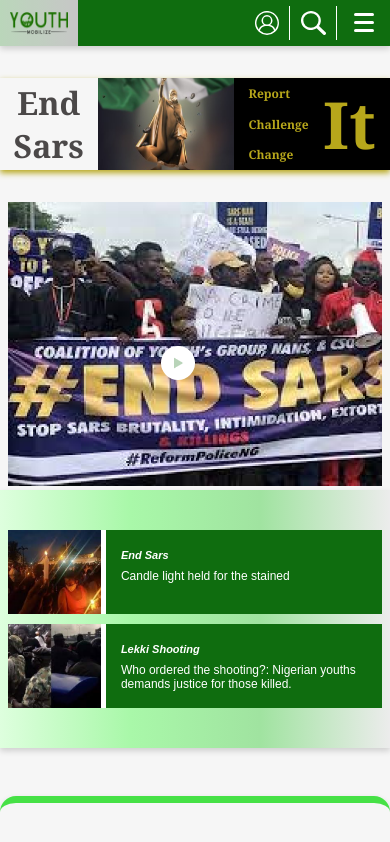
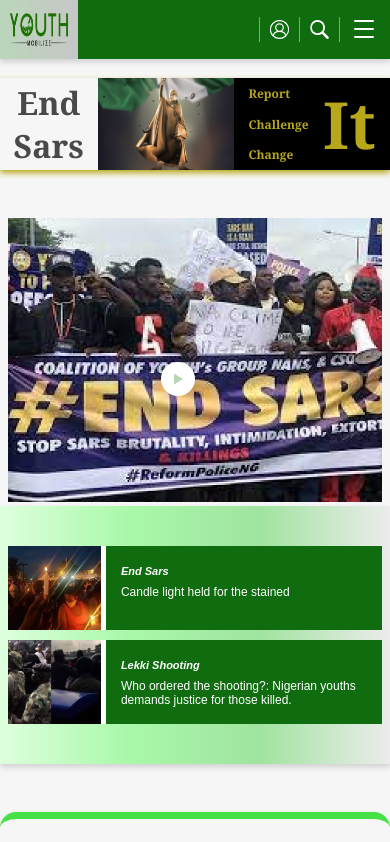
Before and after one commit to SirPm/youthMobilize, a Vue app: page / in a window 390 px wide. Shown: the top 842 px of the page. Built offline with nearby package versions, Linux system fonts and the light colour scheme.

Commit message:
corrected the header height(mobile), sections spacing(mobile) and header icons(mobile)

```diff
--- a/src/components/BelowHeader.vue
+++ b/src/components/BelowHeader.vue
@@ -142,6 +142,10 @@ export default {
                 font-size: 55px;
             }
 
+            #belowHeader {
+                margin-top: 24%;
+            }
+
         }
 
         @media only screen and (max-width: 450px) and (min-width: 350px) {
--- a/src/components/Communities.vue
+++ b/src/components/Communities.vue
@@ -90,6 +90,7 @@ export default {
                 border-top: 0px solid #F6F6F6;
                 border-radius: 0;
                 box-shadow: 0 0 black;
+                margin-top: 0;
             }
 
             .communities .communities-label-arrow-mobile {
@@ -213,7 +214,7 @@ export default {
 
     .communities {
         border-top: 7px solid #F9EA11;
-        /* margin-top: 3rem; */
+        margin-top: 3rem;
         border-radius: 16px;
         box-shadow: 0 3px 6px #00000029;
         position: relative;
--- a/src/components/EndSarsVideo.vue
+++ b/src/components/EndSarsVideo.vue
@@ -183,7 +183,7 @@ export default {
     }
 
     .endsars-videos {
-        margin-top: 2rem;
+        margin-top: 3rem;
     }
 
     .endsars-video {
--- a/src/components/Header.vue
+++ b/src/components/Header.vue
@@ -235,13 +235,23 @@ export default {
             display: none;
         }
 
-        .desktop-link-item:hover > .home, .desktop-link-item:hover > .trending, .desktop-link-item:hover > .communities, .desktop-link-item:hover > .more, .currentPageIconStyle {
+        /* .desktop-link-item:hover > .home, .desktop-link-item:hover > .trending, .desktop-link-item:hover > .communities, .desktop-link-item:hover > .more, .currentPageIconStyle {
+            display: block;
+        } */
+
+
+
+        /* .desktop-link-item:hover > .desktop-link, .desktop-link-item:hover > .dli-sub > .desktop-link, .currentPageStyle {
+            border-bottom: 3px solid #46E146;
+            padding-bottom: 30px;
+            border-radius: 3px;
+        } */
+
+        .currentPageIconStyle {
             display: block;
         }
 
-
-
-        .desktop-link-item:hover > .desktop-link, .desktop-link-item:hover > .dli-sub > .desktop-link, .currentPageStyle {
+        .currentPageStyle {
             border-bottom: 3px solid #46E146;
             padding-bottom: 30px;
             border-radius: 3px;
@@ -391,19 +401,24 @@ export default {
     }
 
     .person-icon {
-        margin-left: 55%;
-        border-right: 1px solid white;
+        margin-left: 63%;
+        border-right: 1px solid #a6a4b3d3;
+        border-left: 1px solid #a6a4b3d3;
         width: 12%;
-        padding: 5px;
-        padding-right: 10px;
+        /* padding: 5px;
+        padding-right: 10px; */
+        padding: 3px;
+        height: 25px;
     }
 
     .search-icon {
-        margin-left: 2%;
-        border-right: 1px solid white;
+        /* margin-left: 2%; */
+        border-right: 1px solid #a6a4b3d3;
         width: 12%;
-        padding: 5px;
-        padding-right: 10px;
+        /* padding: 5px;
+        padding-right: 10px; */
+        padding: 3px;
+        height: 25px;
     }
 
     .header-icons-div {
@@ -429,13 +444,13 @@ export default {
         background-color: red;
         top: 0;
         right: 0;
-        width: 12vw;
+        width: 9vw;
         height: 100%;
     }
 
     .menu-btn__burger {
         width: 20px;
-        height: 3px;
+        height: 2px;
         background-color: #ffffff;
         position: absolute;
         top: 0.5rem;
@@ -449,7 +464,7 @@ export default {
         content: '';
         width: 20px;
         top: -8px;
-        height: 3px;
+        height: 2px;
         background-color: #ffffff;
         position: absolute;
         -webkit-transition: 0.5s ease-in-out;
@@ -461,7 +476,7 @@ export default {
         content: '';
         width: 20px;
         top: 8px;
-        height: 3px;
+        height: 2px;
         background-color: #ffffff;
         position: absolute;
         -webkit-transition: 0.5s ease-in-out;
@@ -618,7 +633,7 @@ export default {
         @media only screen and (max-width: 350px) and (min-width: 300px) {
 
             .person-icon {
-                margin-left: 45%;
+                margin-left: 51%;
                 width: 15%;
             }
 
@@ -631,7 +646,7 @@ export default {
         @media only screen and (max-width: 450px) and (min-width: 350px) {
 
             .person-icon {
-                margin-left: 55%;
+                margin-left: 58%;
                 width: 13%;
             }
 
@@ -644,7 +659,7 @@ export default {
         @media only screen and (max-width: 650px) and (min-width: 500px) {
 
             .person-icon {
-                margin-left: 60%;
+                margin-left: 68%;
                 width: 10%;
             }
 
@@ -679,9 +694,11 @@ export default {
 
         }
 
-        @media only screen and (max-width: 1050px) and (min-width: 850px) {
+        @media only screen and (max-width: 650px) and (min-width: 200px) {
 
-
+            .header {
+                height: 59px;
+            }
 
         }
 
@@ -701,6 +718,10 @@ export default {
             .nav .menu-nav {
                 height: 94vh;
                 margin-top: -18px;
+            }
+
+            .person-icon {
+                margin-left: 60%;
             }
         }
         @media only screen and (max-width: 500px) and (min-width: 450px) {
--- a/src/components/HealthTips.vue
+++ b/src/components/HealthTips.vue
@@ -117,7 +117,7 @@ export default {
     /* End of Desktop Styles */
 
     .health-tips {
-        margin-top: 4rem;
+        margin-top: 3rem;
         border-top: 7px solid #2D8CFF;
         border-radius: 16px;
         box-shadow: 0 3px 6px #00000029;
```
